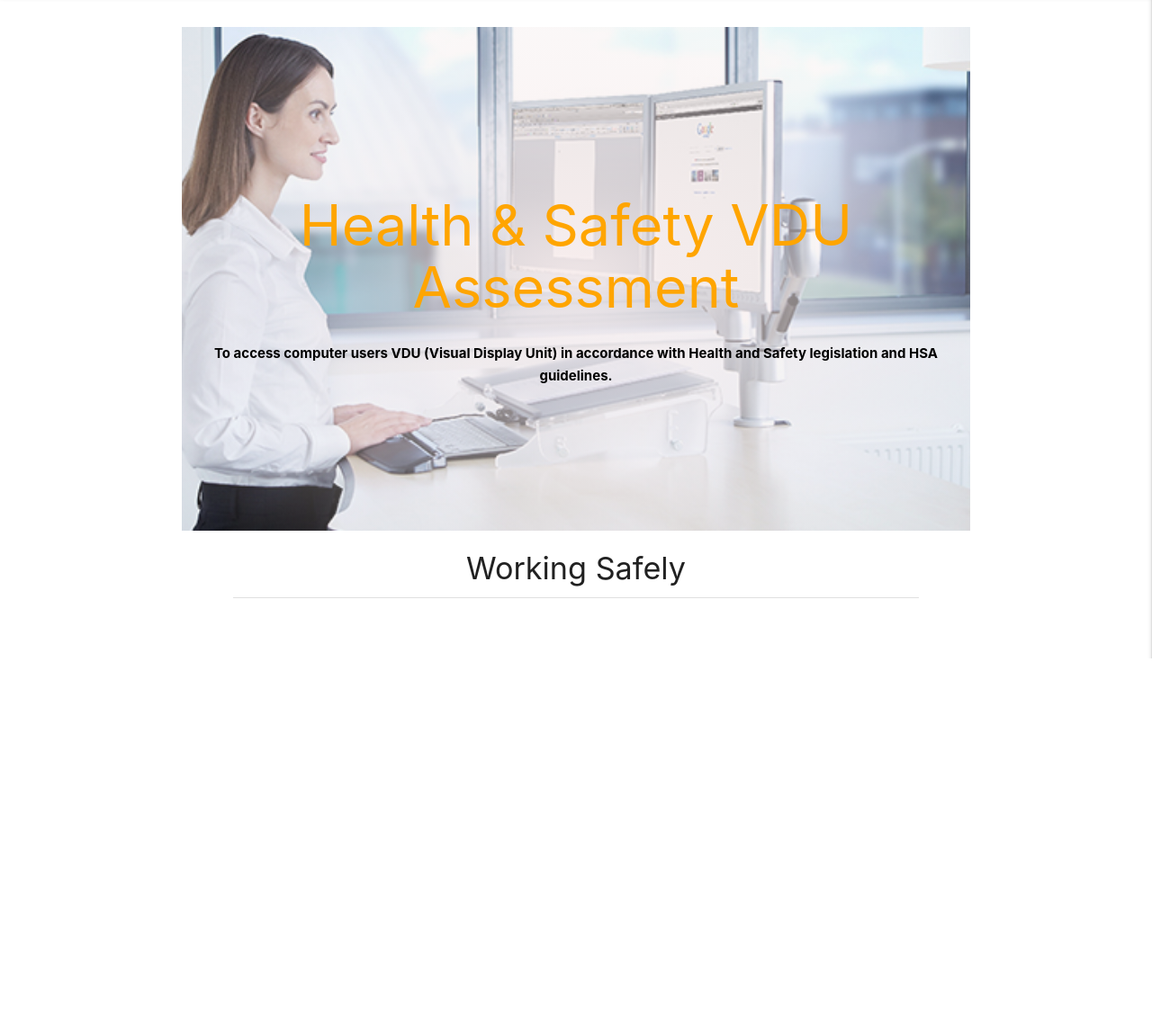
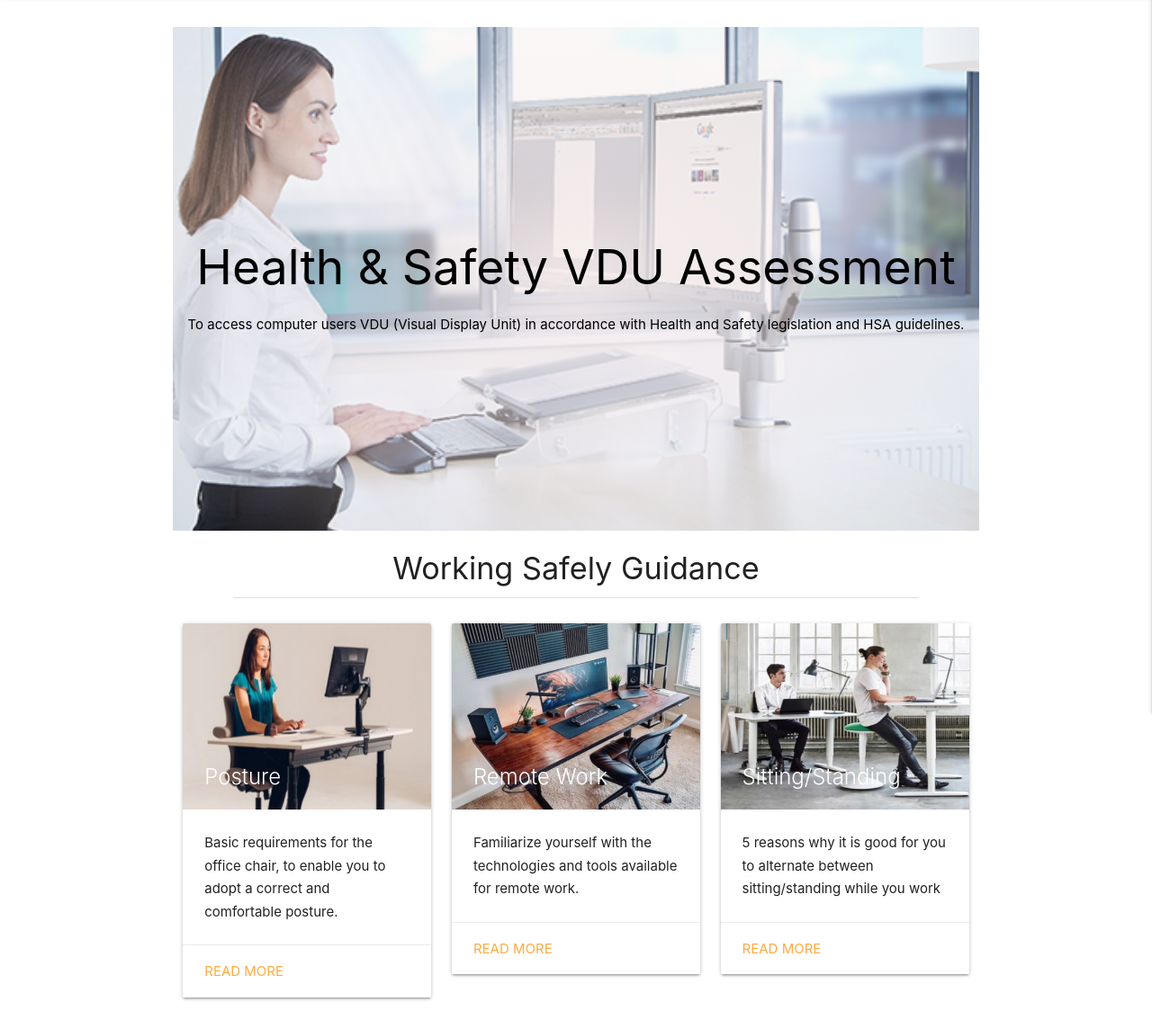
Before and after one commit to Code-Institute-Submissions/VDU-Assessment, a Flask app: page / in a window 1280 px wide. Shown: the part 68-1212 px from the top of the page at 90% size. Before the commit the page ends 800 px from the top, so only its background shows below. Run offline with Flask 2, Linux system fonts and the light colour scheme; some libraries are stand-ins or nearby versions.

Commit message:
Added & Styled 'work safely' cards to homepage

```diff
--- a/static/css/style.css
+++ b/static/css/style.css
@@ -60,8 +60,6 @@ body {
 
 /* Home page*/
  .home-container {
-     padding-left:10px;
-     padding-right: 10px;
      border-radius: 1rem;
      height: 70vh;
      display:flex;
@@ -85,8 +83,6 @@ body {
 
  .home-paragraph {
      font-size: 1rem;
-     color:black;
-     font-weight: bold;
  }
 
  .text-block-home {
@@ -94,7 +90,7 @@ body {
      top: 50%;
      left: 50%;
      transform: translate(-50%, -50%);
-     color: orange;
+     color: black;
      width: inherit;
      padding: 9px;
  }
--- a/templates/home.html
+++ b/templates/home.html
@@ -7,7 +7,7 @@
      <div class="row">
        <div class="col s12">
          <div class="text-block-home center-align">
-           <h1 class="uppercase primary-heading">Health & Safety VDU Assessment</h1>
+           <h2>Health & Safety VDU Assessment</h2>
            <p class="home-paragraph">
              To access computer users VDU (Visual Display Unit) in accordance with
 		     Health and Safety legislation and HSA guidelines.
@@ -30,9 +30,54 @@
 
  <div class="row container-vduinfo">
    <h4 class="sub-heading center-align">
-     Working Safely
+     Working Safely Guidance
   </h4>
    <div class="divider"></div>
 </div>
 
+    <div class="row">
+            <div class="col m4 s9">
+            <div class="card">
+                <div class="card-image">
+                <img src="{{ url_for('static', filename='images/card2.jpg') }}">
+                <span class="card-title">Posture</span>
+                </div>
+                <div class="card-content">
+                <p>Basic requirements for the office chair, to enable you to adopt a correct and comfortable posture.</p>
+                </div>
+                <div class="card-action">
+                <a href="#">Read More</a>
+                </div>
+            </div>
+            </div>
+            <div class="col m4 s9">
+            <div class="card">
+                <div class="card-image">
+                <img src="{{ url_for('static', filename='images/card1.jpg') }}">
+                <span class="card-title">Remote Work</span>
+                </div>
+                <div class="card-content">
+                <p>Familiarize yourself with the technologies and tools available for remote work.</p>
+                </div>
+                <div class="card-action">
+                <a href="#">Read More</a>
+                </div>
+            </div>
+            </div>
+            <div class="col m4 s9">
+            <div class="card">
+                <div class="card-image">
+                <img src="{{ url_for('static', filename='images/card4.jpg') }}">
+                <span class="card-title">Sitting/Standing</span>
+                </div>
+                <div class="card-content">
+                <p>5 reasons why it is good for you to alternate between sitting/standing while you work</p>
+                </div>
+                <div class="card-action">
+                <a href="#">Read More</a>
+                </div>
+            </div>
+            </div>
+    </div>
+
  {% endblock %}
```
Also changed, not shown: static/images/card1.jpg (added), static/images/card2.jpg (added), static/images/card3.jpg (renamed from static/images/home-bg.jpg), static/images/card4.jpg (added).
